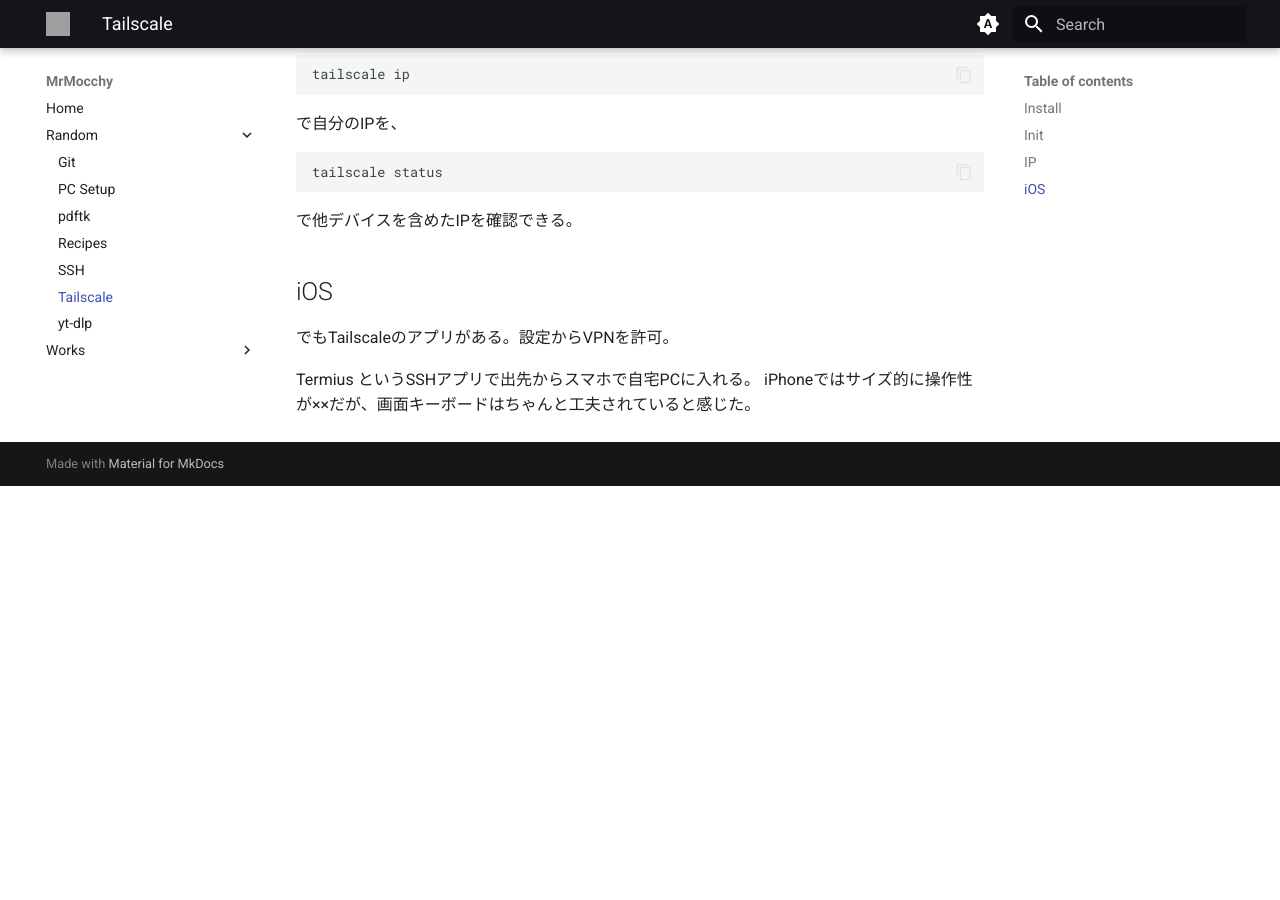
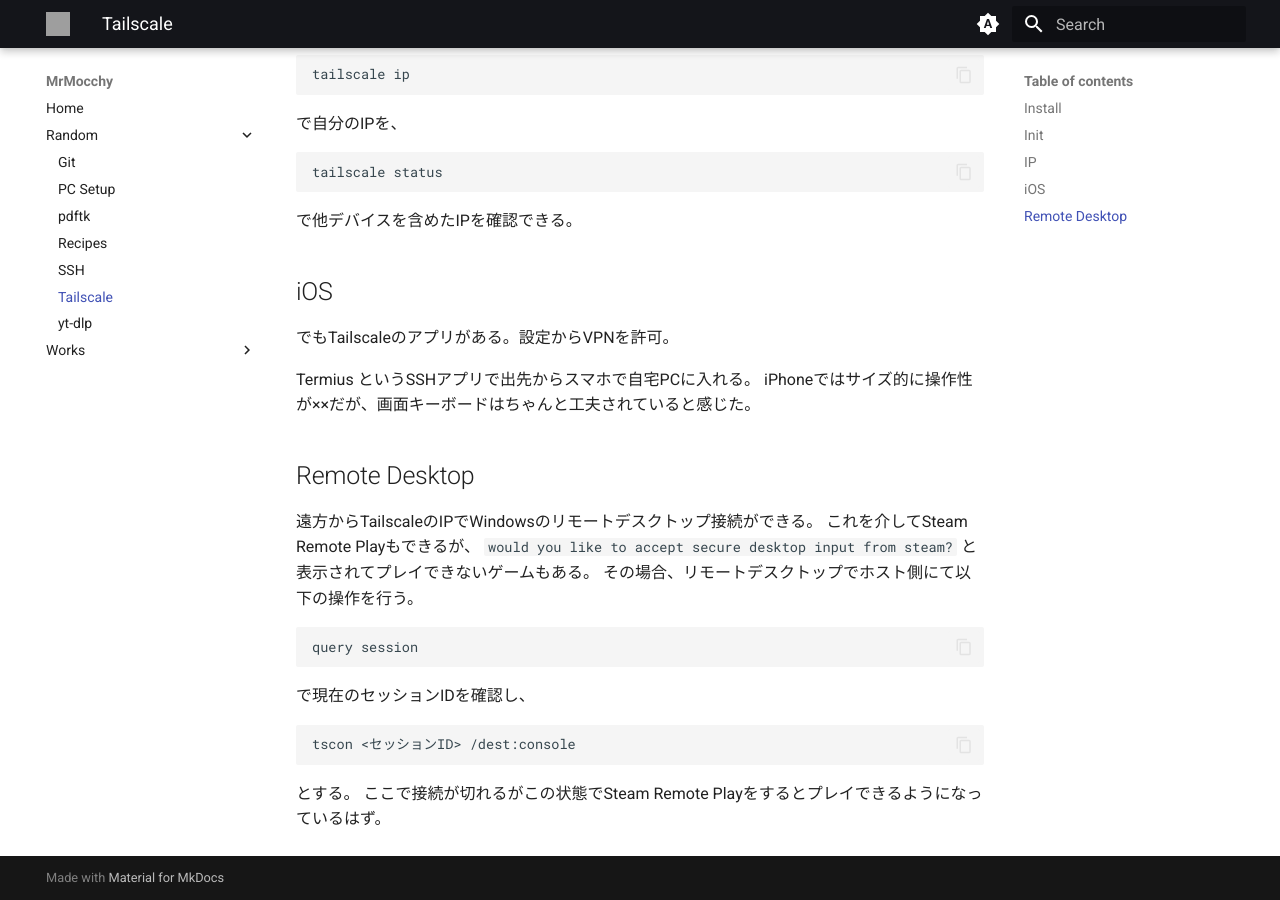
Before and after one commit to MrMocchy/MrMocchy.github.io, an MkDocs documentation site: the page built from docs/random/tailscale.md, in a window 1280 px wide and 900 px high, scrolled down 852 px. Built offline with MkDocs 1.6.1 and Material for MkDocs 9.7.7, drawn with Linux system fonts in a browser that asks for light colours; before the commit the page ends 1338 px from its top, so only the background shows below that; grey boxes are pictures that could not be loaded.

Commit message:
Steam Remote Playの接続エラー解消方法

````diff
--- a/docs/random/tailscale.md
+++ b/docs/random/tailscale.md
@@ -56,3 +56,20 @@
 
 Termius というSSHアプリで出先からスマホで自宅PCに入れる。
 iPhoneではサイズ的に操作性が××だが、画面キーボードはちゃんと工夫されていると感じた。
+
+## Remote Desktop
+
+遠方からTailscaleのIPでWindowsのリモートデスクトップ接続ができる。
+これを介してSteam Remote Playもできるが、
+`would you like to accept secure desktop input from steam?`
+と表示されてプレイできないゲームもある。
+その場合、リモートデスクトップでホスト側にて以下の操作を行う。
+```
+query session
+```
+で現在のセッションIDを確認し、
+```
+tscon <セッションID> /dest:console
+```
+とする。
+ここで接続が切れるがこの状態でSteam Remote Playをするとプレイできるようになっているはず。
````
